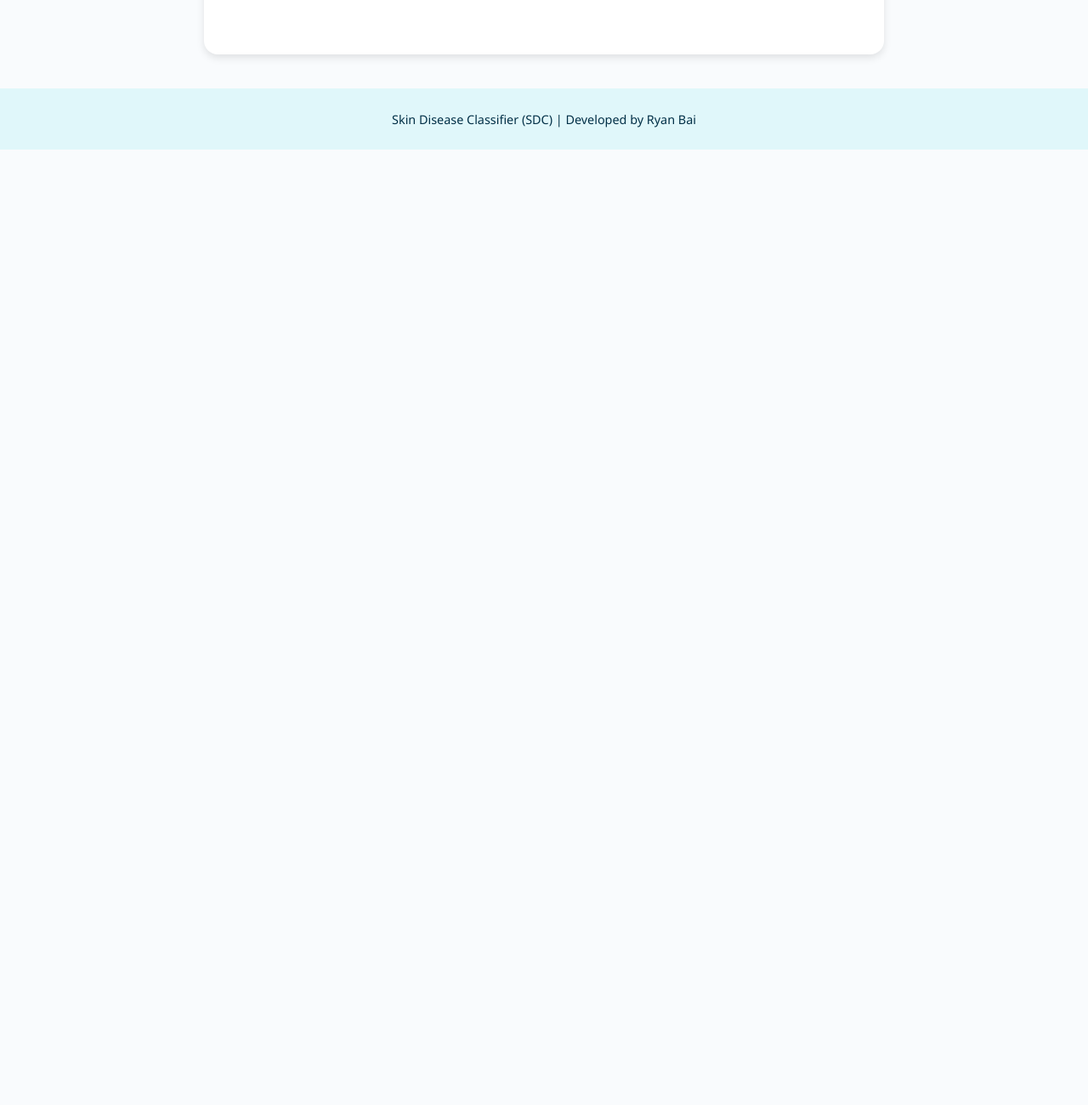
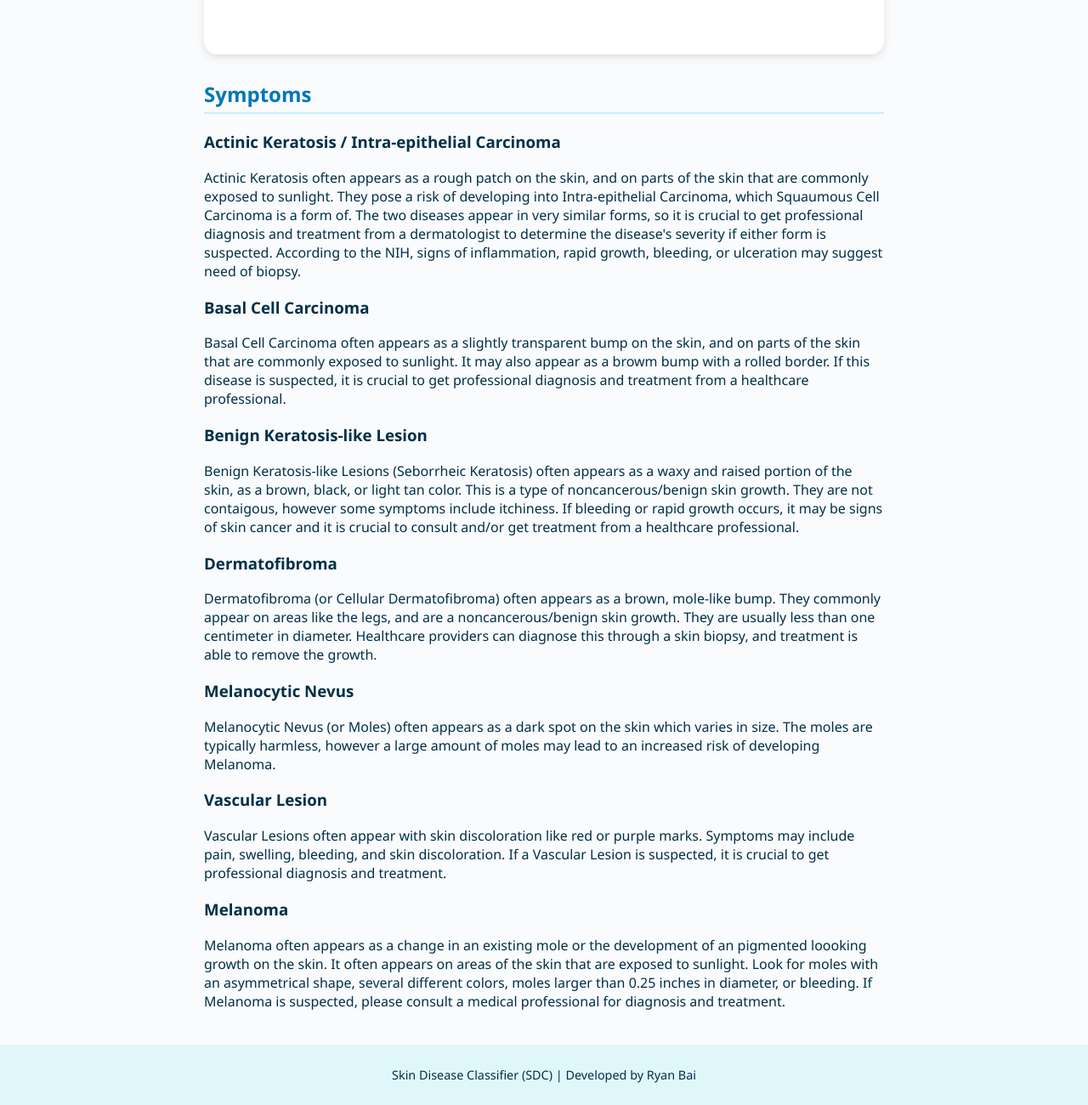
Before and after one commit to ryanbai2008/Skin-Cancer-Detection, a plain HTML site: page index.html in a window 1280 px wide. Shown: the part 1412-2712 px from the top of the page at 85% size. Before the commit the page ends 1588 px from the top, so only its background shows below. Drawn offline with Linux system fonts and the light colour scheme; grey boxes are pictures that could not be loaded.

Commit message:
Update index.html

```diff
--- a/index.html
+++ b/index.html
@@ -77,6 +77,66 @@
       <!-- UNCOMMENT IF WANT TO PUT PREDICTION BUTTON ON MY WEBSITE AGAIN, IF EVER CONNECTED TO BACKEND -->
       <!-- UNCOMMENT IF WANT TO PUT PREDICTION BUTTON ON MY WEBSITE AGAIN, IF EVER CONNECTED TO BACKEND -->
     </section>
+
+    <!-- THIS IS THE COLLAPSIBLE SECTION FOR DISEASES SYMPTOMS/DESCRIPTIONS -->
+    <!-- THIS IS THE COLLAPSIBLE SECTION FOR DISEASES SYMPTOMS/DESCRIPTIONS -->
+    <!-- THIS IS THE COLLAPSIBLE SECTION FOR DISEASES SYMPTOMS/DESCRIPTIONS -->
+    <section class="symptoms-section">
+    <h2>Symptoms</h2>
+
+    <div class="disease">
+      <h3 class="collapsible-disease-header">Actinic Keratosis / Intra-epithelial Carcinoma</h3>
+      <div class="disease-content">
+        <p>Actinic Keratosis often appears as a rough patch on the skin, and on parts of the skin that are commonly exposed to sunlight. They pose a risk of developing into Intra-epithelial Carcinoma, which Squaumous Cell Carcinoma is a form of. The two diseases appear in very similar forms, so it is crucial to get professional diagnosis and treatment from a dermatologist to determine the disease's severity if either form is suspected. According to the NIH, signs of inflammation, rapid growth, bleeding, or ulceration may suggest need of biopsy.</p>
+      </div>
+    </div>
+
+    <div class="disease">
+      <h3 class="collapsible-disease-header">Basal Cell Carcinoma</h3>
+      <div class="disease-content">
+        <p>Basal Cell Carcinoma often appears as a slightly transparent bump on the skin, and on parts of the skin that are commonly exposed to sunlight. It may also appear as a browm bump with a rolled border. If this disease is suspected, it is crucial to get professional diagnosis and treatment from a healthcare professional.</p>
+      </div>
+    </div>
+
+    <div class="disease">
+      <h3 class="collapsible-disease-header">Benign Keratosis-like Lesion</h3>
+      <div class="disease-content">
+        <p>Benign Keratosis-like Lesions (Seborrheic Keratosis) often appears as a waxy and raised portion of the skin, as a brown, black, or light tan color. This is a type of noncancerous/benign skin growth. They are not contaigous, however some symptoms include itchiness. If bleeding or rapid growth occurs, it may be signs of skin cancer and it is crucial to consult and/or get treatment from a healthcare professional.</p>
+      </div>
+    </div>
+
+    <div class="disease">
+      <h3 class="collapsible-disease-header">Dermatofibroma</h3>
+      <div class="disease-content">
+        <p>Dermatofibroma (or Cellular Dermatofibroma) often appears as a brown, mole-like bump. They commonly appear on areas like the legs, and are a noncancerous/benign skin growth. They are usually less than one centimeter in diameter. Healthcare providers can diagnose this through a skin biopsy, and treatment is able to remove the growth.</p>
+      </div>
+    </div>
+
+    <div class="disease">
+      <h3 class="collapsible-disease-header">Melanocytic Nevus</h3>
+      <div class="disease-content">
+        <p>Melanocytic Nevus (or Moles) often appears as a dark spot on the skin which varies in size. The moles are typically harmless, however a large amount of moles may lead to an increased risk of developing Melanoma.</p>
+      </div>
+    </div>
+
+    <div class="disease">
+      <h3 class="collapsible-disease-header">Vascular Lesion</h3>
+      <div class="disease-content">
+        <p>Vascular Lesions often appear with skin discoloration like red or purple marks. Symptoms may include pain, swelling, bleeding, and skin discoloration. If a Vascular Lesion is suspected, it is crucial to get professional diagnosis and treatment.</p>
+      </div>
+    </div>
+
+    <div class="disease">
+      <h3 class="collapsible-disease-header">Melanoma</h3>
+      <div class="disease-content">
+        <p>Melanoma often appears as a change in an existing mole or the development of an pigmented loooking growth on the skin. It often appears on areas of the skin that are exposed to sunlight. Look for moles with an asymmetrical shape, several different colors, moles larger than 0.25 inches in diameter, or bleeding. If Melanoma is suspected, please consult a medical professional for diagnosis and treatment.</p>
+      </div>
+    </div>
+  </section>
+    <!-- THIS IS THE COLLAPSIBLE SECTION FOR DISEASES SYMPTOMS/DESCRIPTIONS -->    <!-- THIS IS THE COLLAPSIBLE SECTION FOR DISEASES SYMPTOMS/DESCRIPTIONS -->
+    <!-- THIS IS THE COLLAPSIBLE SECTION FOR DISEASES SYMPTOMS/DESCRIPTIONS -->    <!-- THIS IS THE COLLAPSIBLE SECTION FOR DISEASES SYMPTOMS/DESCRIPTIONS -->
+    <!-- THIS IS THE COLLAPSIBLE SECTION FOR DISEASES SYMPTOMS/DESCRIPTIONS -->    <!-- THIS IS THE COLLAPSIBLE SECTION FOR DISEASES SYMPTOMS/DESCRIPTIONS -->
+
   </main>
 
   <footer class="footer">
```
